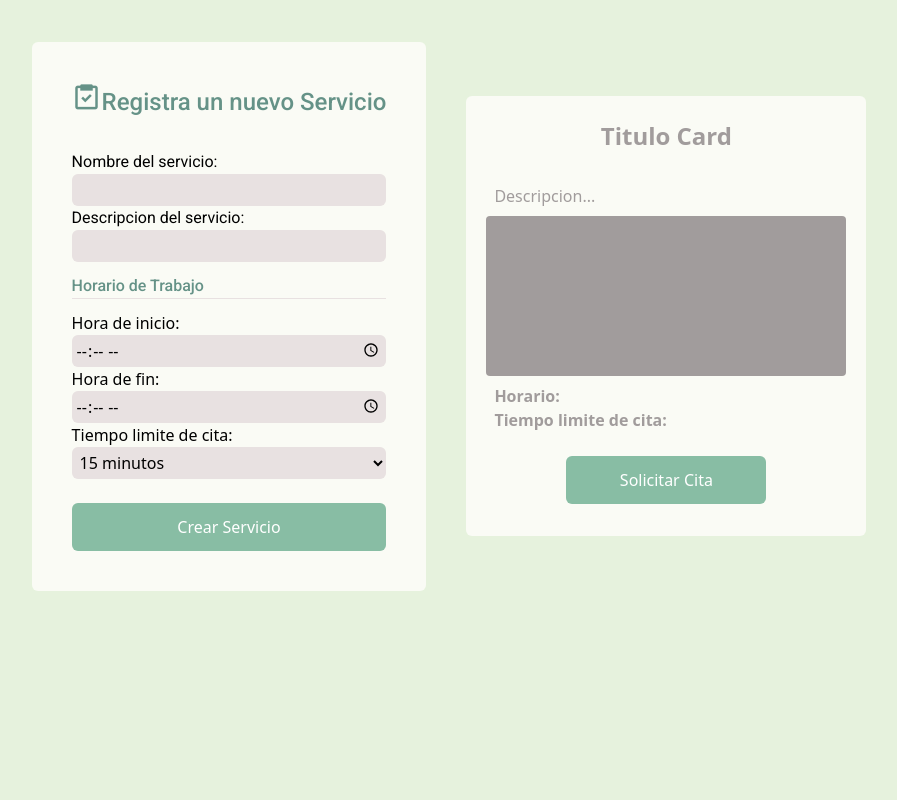
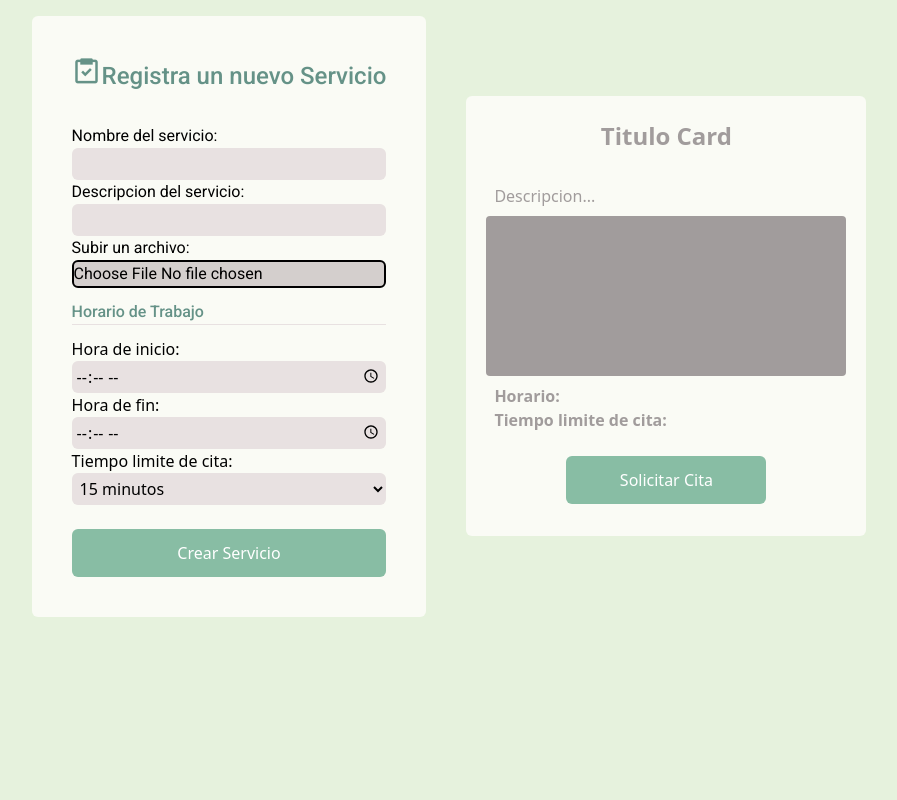
Before and after one commit to yUMIP04/PlataformReservas-AgendaServicios, a Django app: page /crearServicios/ in a window 1280 px wide. Shown: the part 56-856 px from the top of the page, without its empty margins (167-1064 px from the left). Run offline with Django 5.2, Linux system fonts and the light colour scheme; some libraries are stand-ins or nearby versions; some web fonts are replaced.

Commit message:
-Crea_servicio.html y card-preview.js listos.

```diff
--- a/static/JS/IU/forms/card-preview.js
+++ b/static/JS/IU/forms/card-preview.js
@@ -18,6 +18,24 @@ const imagen_card = document.querySelector(".imagen-card");
 function Llenar_Card(nombre, descripcion, hora_inicio, hora_fin, tiempo_limite, imagen){
 
     try{
+
+            /*🌟Imagen */
+
+    imagen.addEventListener("change", (e) =>{
+        e.preventDefault();
+        console.log("🔥 Evento change detectado en la imagen!");
+
+        if(imagen.files.length > 0){
+
+            console.log(imagen.files);
+
+            const imagen_traducida = URL.createObjectURL(imagen.files[0]);
+
+            console.log(imagen_traducida);
+            imagen_card.innerHTML =`<div class="imagen-card w-90 bg-[url(${imagen_traducida})] bg-top bg-cover bg-no-repeat h-40 rounded-sm "></div>`;
+
+        }
+    })
 
         /*🌟input nombre */
         nombre.addEventListener("input", (e) =>{
@@ -79,18 +97,7 @@ function Llenar_Card(nombre, descripcion, hora_inicio, hora_fin, tiempo_limite,
     }
 })
 
-    /*🌟Imagen */
 
-    imagen.addEventListener("change", (e) =>{
-        e.preventDefault();
-
-        if (imagen.files.length > 0){
-
-            const imagen_traducida = URL.createObjectURL(imagen.files[0]);
-
-            imagen_card.innerHTML =`<div class="imagen-card w-90 bg-[url(${imagen_traducida})] h-40 rounded-sm "></div>`;
-        }
-    })
 
     }catch(e){
         console.log(`Hubo un error: ${e}`);
--- a/templates/services/crear_servicio.html
+++ b/templates/services/crear_servicio.html
@@ -24,6 +24,8 @@
                 <label for="descripcion-service">Descripcion del servicio:</label>
                 <input type="text" name="descrip_service" id="input-descripcion-service" class="input-descripcion-service bg-[#E8E1E1] p-1 rounded-md focus:border-2 focus:border-[#659287] focus:outline-none" required>
 
+                 <label for="imagen">Subir un archivo:</label>
+                <input type="file" name="subir-imagen" id="subir-imagen" class="subir-imagen border-2 border-solid rounded-md text-center cursor-pointer bg-[#D4CFCD] hover:bg-[#D4CFCD]">
 
                 </div>
 
```
